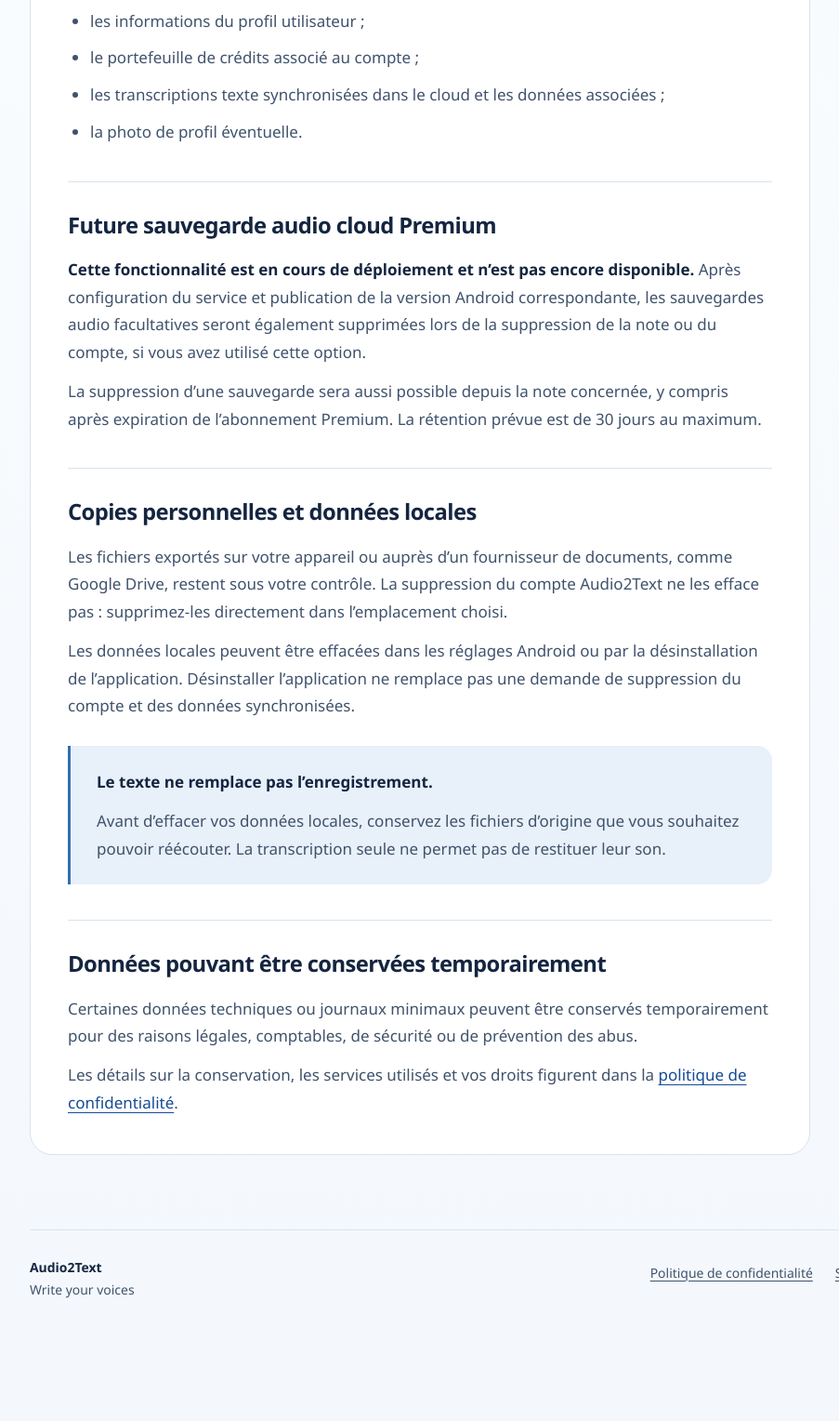
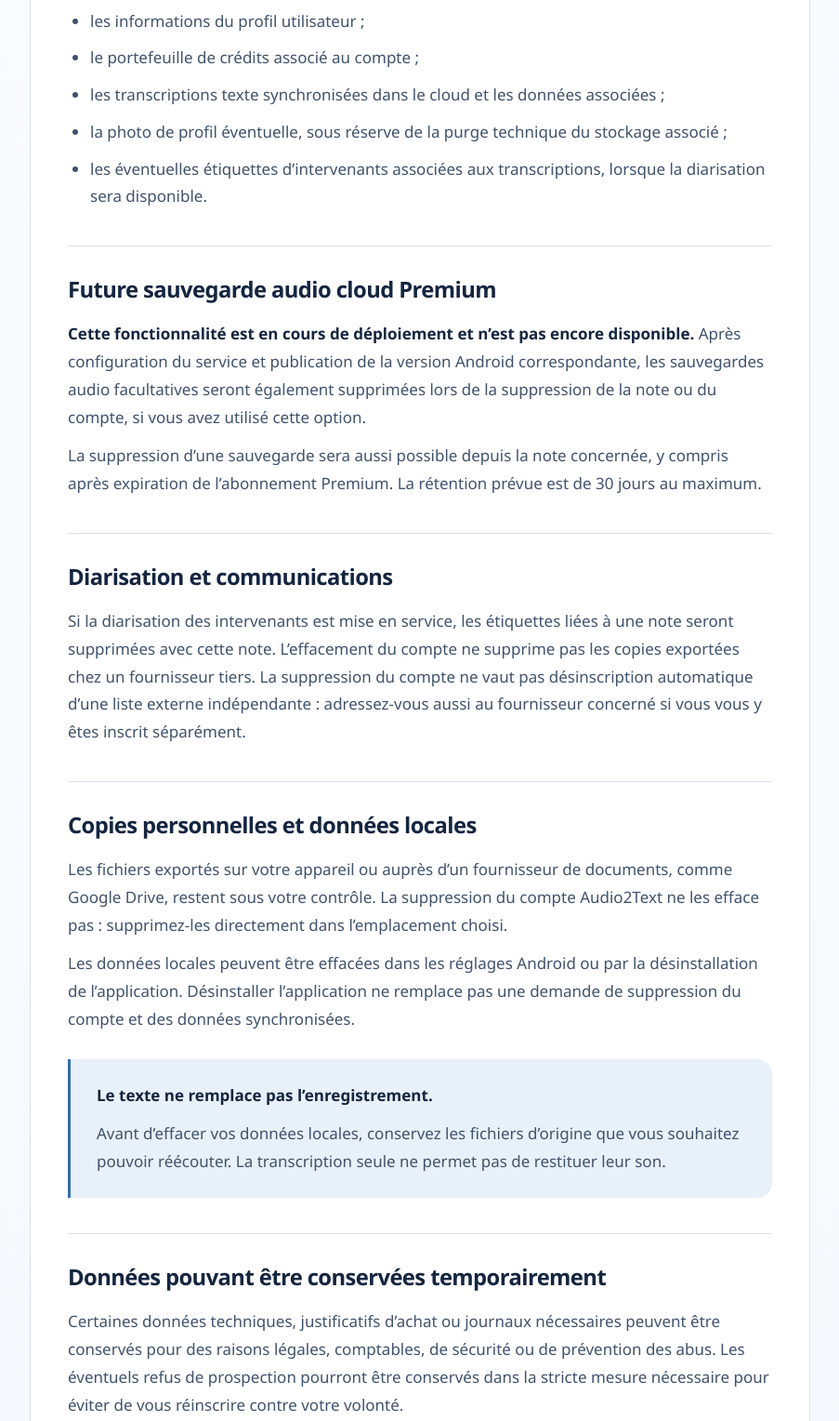
Before and after one commit to the4runners-app/the4runners-app.github.io, a plain HTML site: page delete-account.html in a window 1280 px wide. Shown: the part 840-2368 px from the top of the page at 93% size, without its empty margins (18-921 px from the left). Before the commit the page ends 2272 px from the top, so only its background shows below. Drawn offline with Linux system fonts and the light colour scheme.

Commit message:
legal: clarify diarization, mailing choices and account deletion scope

```diff
--- a/delete-account.html
+++ b/delete-account.html
@@ -41,7 +41,7 @@
         <p class="eyebrow">Compte et données</p>
         <h1>Supprimer votre compte Audio2Text</h1>
         <p class="lead">Deux façons de faire la demande, avec le même objectif : supprimer votre compte et les données qui lui sont associées.</p>
-        <p class="meta">Dernière mise à jour : <time datetime="2026-11-16">16 novembre 2026</time></p>
+        <p class="meta">Dernière mise à jour : <time datetime="2026-11-17">17 novembre 2026</time></p>
       </div>
       <article class="policy-card deletion-card">
         <h2>Comment faire la demande</h2>
@@ -55,12 +55,15 @@
           <li>les informations du profil utilisateur ;</li>
           <li>le portefeuille de crédits associé au compte ;</li>
           <li>les transcriptions texte synchronisées dans le cloud et les données associées ;</li>
-          <li>la photo de profil éventuelle.</li>
+          <li>la photo de profil éventuelle, sous réserve de la purge technique du stockage associé ;</li>
+          <li>les éventuelles étiquettes d’intervenants associées aux transcriptions, lorsque la diarisation sera disponible.</li>
         </ul>
         <!-- Cette précision décrit un comportement futur, pas une option déjà publiée. -->
         <h2>Future sauvegarde audio cloud Premium</h2>
         <p><strong>Cette fonctionnalité est en cours de déploiement et n’est pas encore disponible.</strong> Après configuration du service et publication de la version Android correspondante, les sauvegardes audio facultatives seront également supprimées lors de la suppression de la note ou du compte, si vous avez utilisé cette option.</p>
         <p>La suppression d’une sauvegarde sera aussi possible depuis la note concernée, y compris après expiration de l’abonnement Premium. La rétention prévue est de 30 jours au maximum.</p>
+        <h2>Diarisation et communications</h2>
+        <p>Si la diarisation des intervenants est mise en service, les étiquettes liées à une note seront supprimées avec cette note. L’effacement du compte ne supprime pas les copies exportées chez un fournisseur tiers. La suppression du compte ne vaut pas désinscription automatique d’une liste externe indépendante : adressez-vous aussi au fournisseur concerné si vous vous y êtes inscrit séparément.</p>
         <h2>Copies personnelles et données locales</h2>
         <p>Les fichiers exportés sur votre appareil ou auprès d’un fournisseur de documents, comme Google Drive, restent sous votre contrôle. La suppression du compte Audio2Text ne les efface pas : supprimez-les directement dans l’emplacement choisi.</p>
         <p>Les données locales peuvent être effacées dans les réglages Android ou par la désinstallation de l’application. Désinstaller l’application ne remplace pas une demande de suppression du compte et des données synchronisées.</p>
@@ -69,7 +72,7 @@
           <p>Avant d’effacer vos données locales, conservez les fichiers d’origine que vous souhaitez pouvoir réécouter. La transcription seule ne permet pas de restituer leur son.</p>
         </aside>
         <h2>Données pouvant être conservées temporairement</h2>
-        <p>Certaines données techniques ou journaux minimaux peuvent être conservés temporairement pour des raisons légales, comptables, de sécurité ou de prévention des abus.</p>
+        <p>Certaines données techniques, justificatifs d’achat ou journaux nécessaires peuvent être conservés pour des raisons légales, comptables, de sécurité ou de prévention des abus. Les éventuels refus de prospection pourront être conservés dans la stricte mesure nécessaire pour éviter de vous réinscrire contre votre volonté.</p>
         <p>Les détails sur la conservation, les services utilisés et vos droits figurent dans la <a href="/privacy.html">politique de confidentialité</a>.</p>
       </article>
     </main>
```
